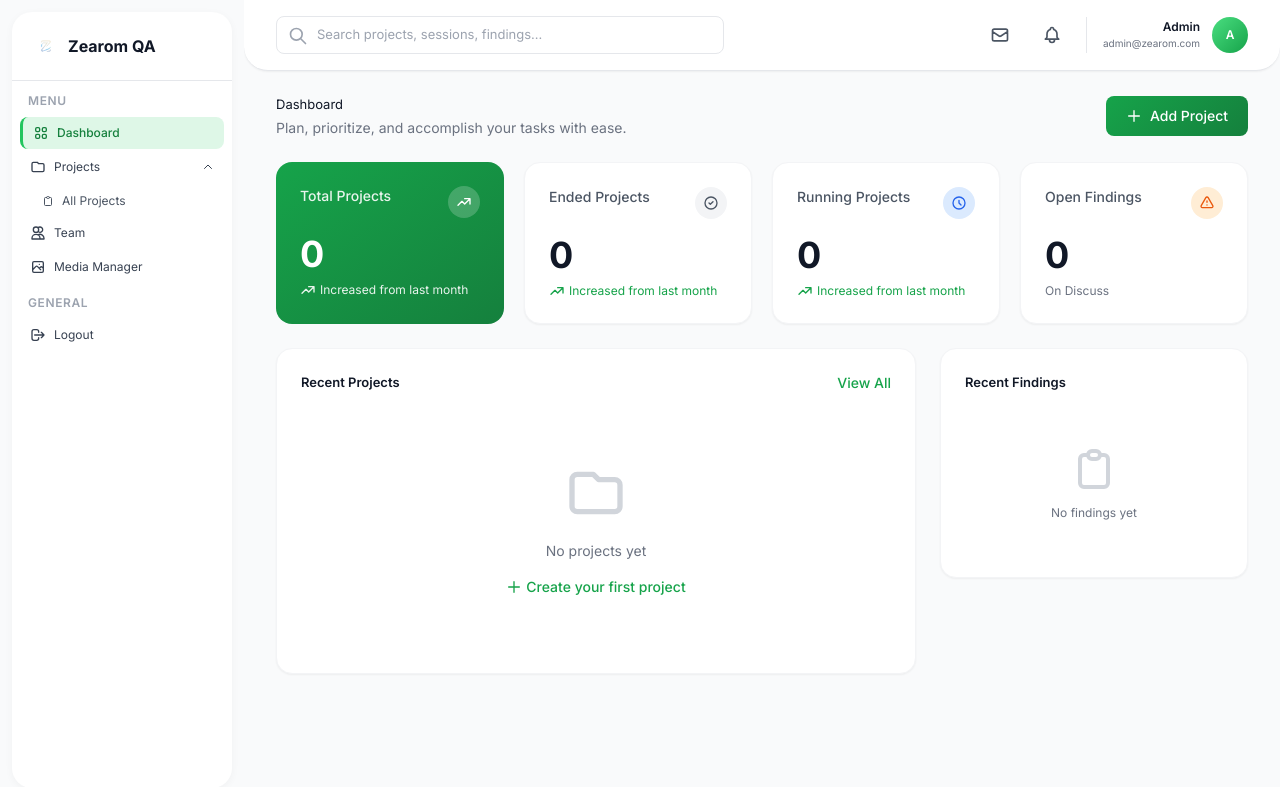
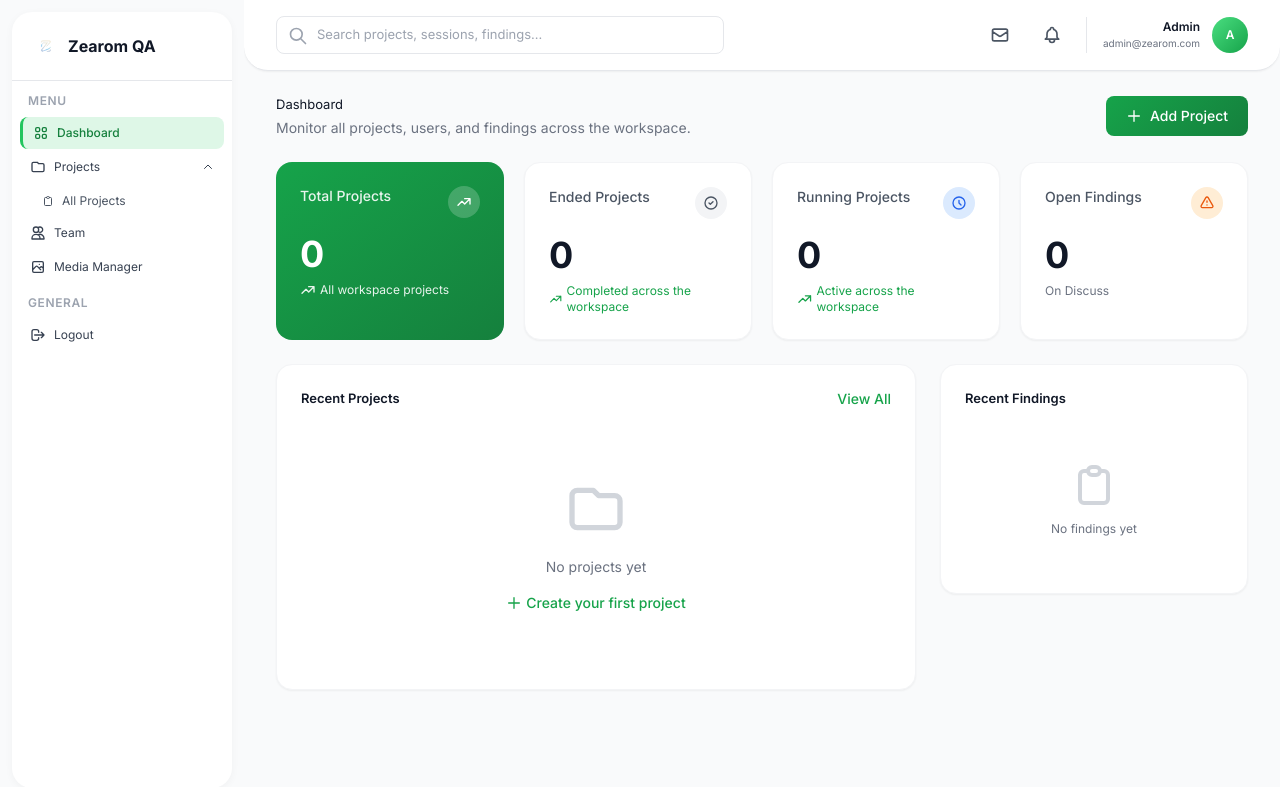
Before and after one commit to Levi-LMN/Zearom-QA, a Flask app: page /dashboard in a window 1280 px wide. Shown: the top 787 px of the page. Run offline with Flask 3, Linux system fonts and the light colour scheme; a user stored in the database is signed in; some libraries are stand-ins or nearby versions.

Commit message:
added dynamic links

```diff
--- a/app.py
+++ b/app.py
@@ -283,6 +283,12 @@ def inject_sidebar_data():
     return dict(sidebar_recent_projects=[])
 
 
+@app.errorhandler(403)
+def forbidden(error):
+    description = getattr(error, 'description', None) or 'You do not have permission to access this page.'
+    return render_template('access_denied.html', description=description), 403
+
+
 # CRITICAL: Add explicit route for serving uploaded files
 @app.route('/static/uploads/<path:filename>')
 def uploaded_file(filename):
@@ -467,6 +473,7 @@ def api_search():
 @app.route('/dashboard')
 @login_required
 def dashboard():
+    user_role = normalize_role(getattr(current_user, 'role', None))
     projects = visible_projects_query().order_by(Project.updated_at.desc()).all()
     recent_findings = visible_findings_query().order_by(Finding.created_at.desc()).limit(10).all()
 
@@ -498,7 +505,14 @@ def dashboard():
         'open_findings': open_findings
     }
 
-    return render_template('dashboard.html', projects=projects, recent_findings=recent_findings, stats=stats)
+    return render_template(
+        'dashboard.html',
+        projects=projects,
+        recent_findings=recent_findings,
+        stats=stats,
+        user_role=user_role,
+        is_admin=is_admin_user()
+    )
 
 
 @app.route('/projects')
@@ -510,6 +524,7 @@ def projects():
 
 @app.route('/project/new', methods=['GET', 'POST'])
 @login_required
+@admin_required
 def new_project():
     if request.method == 'POST':
         name = request.form.get('name')
@@ -1394,6 +1409,7 @@ def get_directory_size(directory):
 
 @app.route('/media-manager')
 @login_required
+@admin_required
 def media_manager():
     # Get all screenshots
     screenshots_query = Screenshot.query
@@ -1494,6 +1510,7 @@ def media_manager():
 
 @app.route('/api/media/delete/<int:screenshot_id>', methods=['POST'])
 @login_required
+@admin_required
 def delete_screenshot_api(screenshot_id):
     try:
         screenshot = Screenshot.query.get_or_404(screenshot_id)
@@ -1513,6 +1530,7 @@ def delete_screenshot_api(screenshot_id):
 
 @app.route('/api/media/bulk-delete', methods=['POST'])
 @login_required
+@admin_required
 def bulk_delete_screenshots():
     try:
         data = request.get_json()
--- a/templates/base.html
+++ b/templates/base.html
@@ -374,6 +374,7 @@
                             </div>
                         </div>
 
+                        {% if current_user.is_authenticated and current_user.role == 'admin' %}
                         <a href="{{ url_for('users') }}" class="sidebar-item flex items-center px-2.5 py-2 text-xs rounded-lg {% if request.endpoint == 'users' %}active text-green-700 font-medium{% else %}text-gray-700{% endif %}">
                             <svg class="w-4 h-4 mr-2" fill="none" stroke="currentColor" viewBox="0 0 24 24">
                                 <path stroke-linecap="round" stroke-linejoin="round" stroke-width="2" d="M12 4.354a4 4 0 110 5.292M15 21H3v-1a6 6 0 0112 0v1zm0 0h6v-1a6 6 0 00-9-5.197M13 7a4 4 0 11-8 0 4 4 0 018 0z"/>
@@ -387,6 +388,7 @@
                             </svg>
                             Media Manager
                         </a>
+                        {% endif %}
                     </nav>
                 </div>
 
--- a/templates/dashboard.html
+++ b/templates/dashboard.html
@@ -8,15 +8,25 @@
     <div class="flex items-center justify-between">
         <div>
             <h1 class="text-gray-900 mb-1">Dashboard</h1>
-            <p class="text-sm text-gray-500">Plan, prioritize, and accomplish your tasks with ease.</p>
+            <p class="text-sm text-gray-500">
+                {% if user_role == 'admin' %}
+                Monitor all projects, users, and findings across the workspace.
+                {% elif user_role == 'developer' %}
+                Review findings assigned to your projects and keep statuses up to date.
+                {% else %}
+                Focus on the projects and testing sessions assigned to you.
+                {% endif %}
+            </p>
         </div>
         <div class="flex space-x-3">
+            {% if is_admin %}
             <a href="{{ url_for('new_project') }}" class="btn-primary text-white px-5 py-2.5 rounded-lg text-sm font-medium flex items-center">
                 <svg class="w-4 h-4 mr-2" fill="none" stroke="currentColor" viewBox="0 0 24 24">
                     <path stroke-linecap="round" stroke-linejoin="round" stroke-width="2" d="M12 4v16m8-8H4"/>
                 </svg>
                 Add Project
             </a>
+            {% endif %}
         </div>
     </div>
 </div>
@@ -26,7 +36,7 @@
     <!-- Total Projects -->
     <div class="stat-card bg-gradient-to-br from-green-600 to-green-700 rounded-2xl p-6 text-white">
         <div class="flex items-start justify-between mb-4">
-            <h3 class="text-sm font-medium opacity-90">Total Projects</h3>
+            <h3 class="text-sm font-medium opacity-90">{% if user_role == 'admin' %}Total Projects{% else %}Assigned Projects{% endif %}</h3>
             <div class="w-8 h-8 bg-white bg-opacity-20 rounded-full flex items-center justify-center">
                 <svg class="w-4 h-4" fill="none" stroke="currentColor" viewBox="0 0 24 24">
                     <path stroke-linecap="round" stroke-linejoin="round" stroke-width="2" d="M13 7h8m0 0v8m0-8l-8 8-4-4-6 6"/>
@@ -38,14 +48,14 @@
             <svg class="w-4 h-4 mr-1" fill="none" stroke="currentColor" viewBox="0 0 24 24">
                 <path stroke-linecap="round" stroke-linejoin="round" stroke-width="2" d="M13 7h8m0 0v8m0-8l-8 8-4-4-6 6"/>
             </svg>
-            <span>Increased from last month</span>
+            <span>{% if user_role == 'admin' %}All workspace projects{% else %}Projects available to your account{% endif %}</span>
         </div>
     </div>
 
     <!-- Ended Projects -->
     <div class="stat-card bg-white rounded-2xl p-6 shadow-sm border border-gray-100">
         <div class="flex items-start justify-between mb-4">
-            <h3 class="text-sm font-medium text-gray-600">Ended Projects</h3>
+            <h3 class="text-sm font-medium text-gray-600">{% if user_role == 'admin' %}Ended Projects{% else %}Completed Sessions{% endif %}</h3>
             <div class="w-8 h-8 bg-gray-100 rounded-full flex items-center justify-center">
                 <svg class="w-4 h-4 text-gray-600" fill="none" stroke="currentColor" viewBox="0 0 24 24">
                     <path stroke-linecap="round" stroke-linejoin="round" stroke-width="2" d="M9 12l2 2 4-4m6 2a9 9 0 11-18 0 9 9 0 0118 0z"/>
@@ -67,14 +77,14 @@
             <svg class="w-4 h-4 mr-1" fill="none" stroke="currentColor" viewBox="0 0 24 24">
                 <path stroke-linecap="round" stroke-linejoin="round" stroke-width="2" d="M13 7h8m0 0v8m0-8l-8 8-4-4-6 6"/>
             </svg>
-            <span>Increased from last month</span>
+            <span>{% if user_role == 'admin' %}Completed across the workspace{% else %}Completed in your scope{% endif %}</span>
         </div>
     </div>
 
     <!-- Running Projects -->
     <div class="stat-card bg-white rounded-2xl p-6 shadow-sm border border-gray-100">
         <div class="flex items-start justify-between mb-4">
-            <h3 class="text-sm font-medium text-gray-600">Running Projects</h3>
+            <h3 class="text-sm font-medium text-gray-600">{% if user_role == 'admin' %}Running Projects{% else %}Testing Sessions{% endif %}</h3>
             <div class="w-8 h-8 bg-blue-100 rounded-full flex items-center justify-center">
                 <svg class="w-4 h-4 text-blue-600" fill="none" stroke="currentColor" viewBox="0 0 24 24">
                     <path stroke-linecap="round" stroke-linejoin="round" stroke-width="2" d="M12 8v4l3 3m6-3a9 9 0 11-18 0 9 9 0 0118 0z"/>
@@ -86,7 +96,7 @@
             <svg class="w-4 h-4 mr-1" fill="none" stroke="currentColor" viewBox="0 0 24 24">
                 <path stroke-linecap="round" stroke-linejoin="round" stroke-width="2" d="M13 7h8m0 0v8m0-8l-8 8-4-4-6 6"/>
             </svg>
-            <span>Increased from last month</span>
+            <span>{% if user_role == 'admin' %}Active across the workspace{% else %}Active in your scope{% endif %}</span>
         </div>
     </div>
 
@@ -143,12 +153,16 @@
                         <path stroke-linecap="round" stroke-linejoin="round" stroke-width="2" d="M3 7v10a2 2 0 002 2h14a2 2 0 002-2V9a2 2 0 00-2-2h-6l-2-2H5a2 2 0 00-2 2z"/>
                     </svg>
                     <p class="text-sm text-gray-500 mb-4">No projects yet</p>
+                    {% if is_admin %}
                     <a href="{{ url_for('new_project') }}" class="inline-flex items-center text-sm text-green-600 hover:text-green-700 font-medium">
                         <svg class="w-4 h-4 mr-1" fill="none" stroke="currentColor" viewBox="0 0 24 24">
                             <path stroke-linecap="round" stroke-linejoin="round" stroke-width="2" d="M12 4v16m8-8H4"/>
                         </svg>
                         Create your first project
                     </a>
+                    {% else %}
+                    <p class="text-xs text-gray-400">Ask an admin to assign you to a project.</p>
+                    {% endif %}
                 </div>
                 {% endfor %}
             </div>
```
Also changed, not shown: templates/access_denied.html (added, +28 -0 lines), templates/projects.html (+8 -0 lines).
